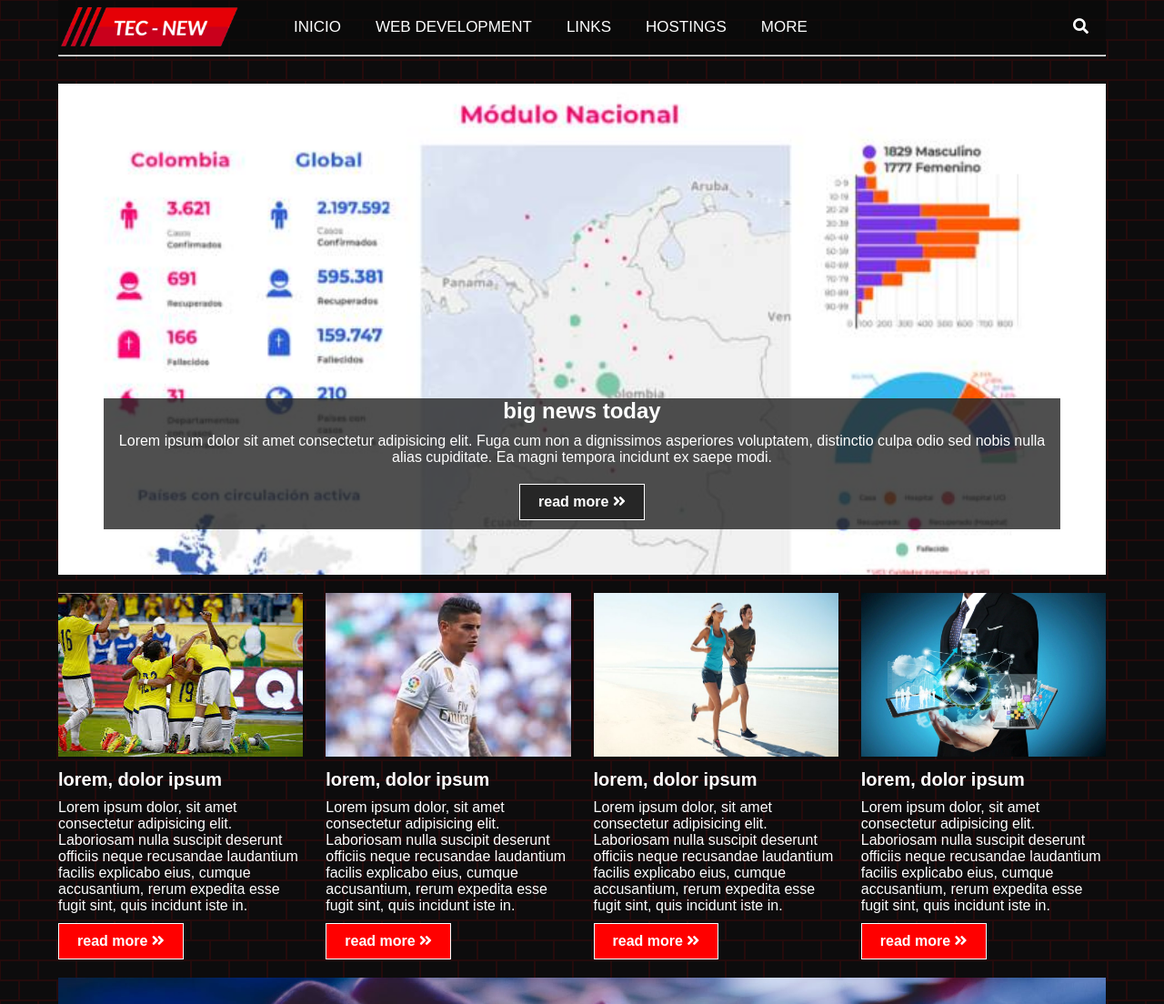
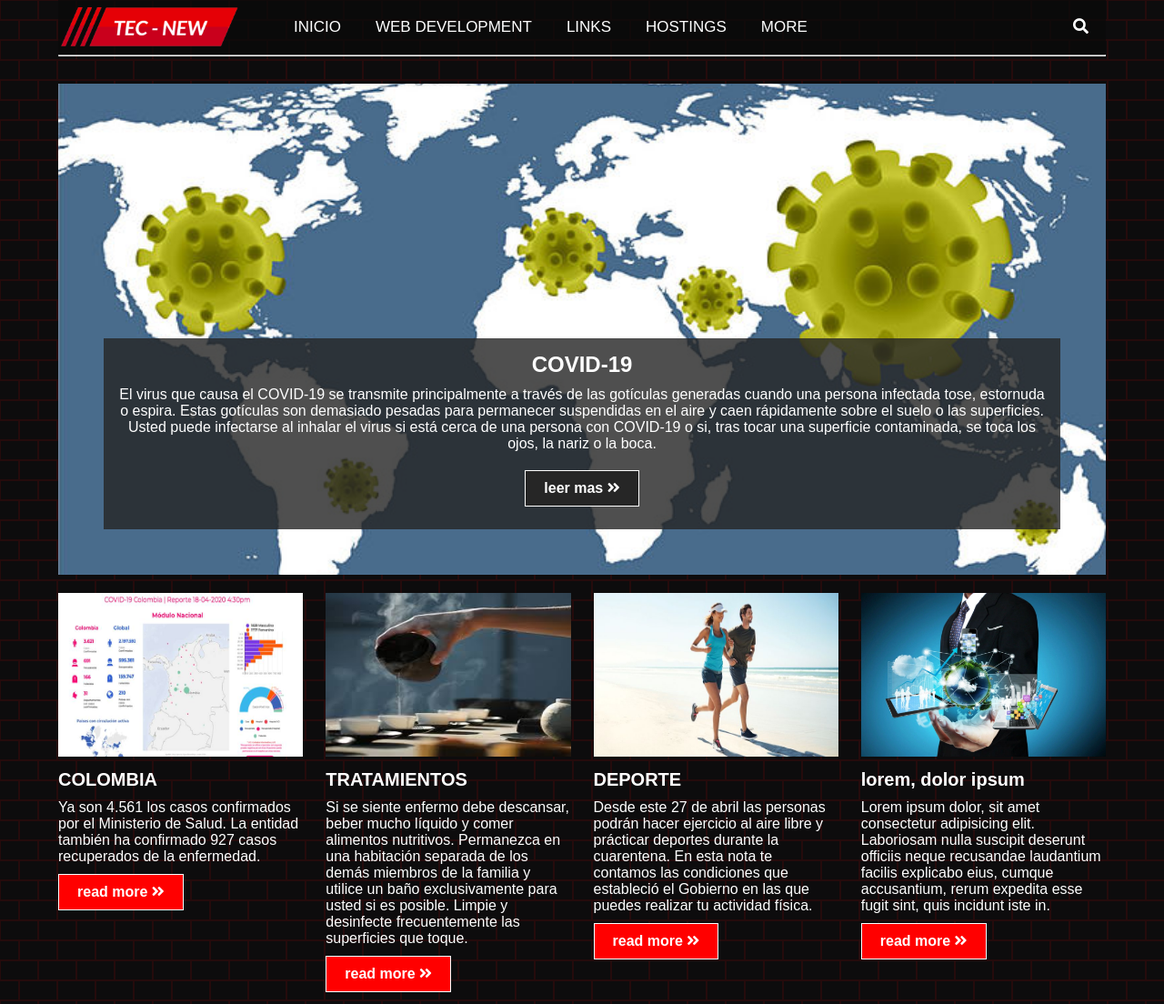
Before and after one commit to oscarruiz05/tec-new, a plain HTML site: page index.html in a window 1280 px wide. Shown: the top 1104 px of the page at 91% size. Drawn offline with nearby package versions, Linux system fonts and the light colour scheme.

Commit message:
actualizacion 1

```diff
--- a/css/styles.css
+++ b/css/styles.css
@@ -65,7 +65,7 @@ hr{
     /* color: black; */
     width: 100%;
     height: 540px;
-    background: url(../img/showcase.jpg) no-repeat center center/cover;
+    background: url(../img/covid.jpg) no-repeat center center/cover;
     padding: 50px;
     margin-bottom: 20px;
     display: flex;
@@ -76,6 +76,7 @@ hr{
 }
 .back{
     background-color: #262626ce;
+    padding: 15px;
 }
 .btn{
     cursor: pointer;
@@ -94,6 +95,9 @@ hr{
 .showcase h2,
 .showcase p{
     margin-bottom: 10px;
+}
+.showcase h2{
+    text-transform: uppercase;
 }
 /* news-cards */
 .news-card{
--- a/index.html
+++ b/index.html
@@ -49,37 +49,39 @@
         <!-- ==========showcase=========== -->
         <header class="showcase">
             <div class="back">
-                <h2>big news today</h2>
-                <p>Lorem ipsum dolor sit amet consectetur adipisicing elit. Fuga cum non a dignissimos asperiores voluptatem, distinctio culpa odio sed nobis nulla alias cupiditate. Ea magni tempora incidunt ex saepe modi.</p>
-                <a href="#" class="btn">read more <i class="fas fa-angle-double-right"></i></a>
+                <h2>COVID‑19</h2>
+                <p>El virus que causa el COVID‑19 se transmite principalmente a través de las gotículas generadas cuando una persona infectada tose, estornuda o espira. Estas gotículas son demasiado pesadas para permanecer suspendidas en el aire y caen rápidamente sobre el suelo o las superficies.
+
+                Usted puede infectarse al inhalar el virus si está cerca de una persona con COVID‑19 o si, tras tocar una superficie contaminada, se toca los ojos, la nariz o la boca.</p>
+                <a href="https://google.com/covid19-map/?hl=es-419" target="_blank" class="btn">leer mas <i class="fas fa-angle-double-right"></i></a>
             </div>
         </header>
 
         <!-- ===========news-card=========== -->
         <div class="news-card">
             <div>
-                <img src="img/1.jpg" alt="news-1">
-                <h3>lorem, dolor ipsum</h3>
-                <p>Lorem ipsum dolor, sit amet consectetur adipisicing elit. Laboriosam nulla suscipit deserunt officiis neque recusandae laudantium facilis explicabo eius, cumque accusantium, rerum expedita esse fugit sint, quis incidunt iste in.</p>
-                <a href="#" class="btn">read more <i class="fas fa-angle-double-right"></i></a>
+                <img src="img/showcase.jpg" alt="news-1">
+                <h3>COLOMBIA</h3>
+                <p>Ya son 4.561 los casos confirmados por el Ministerio de Salud. La entidad también ha confirmado 927 casos recuperados de la enfermedad.</p>
+                <a href="https://canaltrece.com.co/noticias/cuantos-casos-coronavirus-covid-19-colombia-bogota-hoy/" target="_blank" class="btn">read more <i class="fas fa-angle-double-right"></i></a>
             </div>
             <div>
-                <img src="img/2.jpg" alt="news-2">
-                <h3>lorem, dolor ipsum</h3>
-                <p>Lorem ipsum dolor, sit amet consectetur adipisicing elit. Laboriosam nulla suscipit deserunt officiis neque recusandae laudantium facilis explicabo eius, cumque accusantium, rerum expedita esse fugit sint, quis incidunt iste in.</p>
-                <a href="#" class="btn">read more <i class="fas fa-angle-double-right"></i></a>
+                <img src="img/casero.jpg" alt="news-2">
+                <h3>TRATAMIENTOS</h3>
+                <p>Si se siente enfermo debe descansar, beber mucho líquido y comer alimentos nutritivos. Permanezca en una habitación separada de los demás miembros de la familia y utilice un baño exclusivamente para usted si es posible. Limpie y desinfecte frecuentemente las superficies que toque.</p>
+                <a href="https://www.france24.com/es/20200322-los-remedios-caseros-que-sobresalen-alrededor-del-mundo-para-combatir-el-covid-19" target="_blank" class="btn">read more <i class="fas fa-angle-double-right"></i></a>
             </div>
             <div>
                 <img src="img/3.jpg" alt="news-3">
-                <h3>lorem, dolor ipsum</h3>
-                <p>Lorem ipsum dolor, sit amet consectetur adipisicing elit. Laboriosam nulla suscipit deserunt officiis neque recusandae laudantium facilis explicabo eius, cumque accusantium, rerum expedita esse fugit sint, quis incidunt iste in.</p>
-                <a href="#" class="btn">read more <i class="fas fa-angle-double-right"></i></a>
+                <h3>DEPORTE</h3>
+                <p>Desde este 27 de abril las personas podrán hacer ejercicio al aire libre y prácticar deportes durante la cuarentena. En esta nota te contamos las condiciones que estableció el Gobierno en las que puedes realizar tu actividad física.</p>
+                <a href="https://canaltrece.com.co/noticias/ejercicio-deportes-cuarentena-colombia-aire-libre-actividad-fisica/" target="_blank" class="btn">read more <i class="fas fa-angle-double-right"></i></a>
             </div>
             <div>
                 <img src="img/4.jpeg" alt="news-4">
                 <h3>lorem, dolor ipsum</h3>
                 <p>Lorem ipsum dolor, sit amet consectetur adipisicing elit. Laboriosam nulla suscipit deserunt officiis neque recusandae laudantium facilis explicabo eius, cumque accusantium, rerum expedita esse fugit sint, quis incidunt iste in.</p>
-                <a href="#" class="btn">read more <i class="fas fa-angle-double-right"></i></a>
+                <a href="#" target="_blank" class="btn">read more <i class="fas fa-angle-double-right"></i></a>
             </div>
         </div>
 
```
Also changed, not shown: img/casero.jpg (added), img/covid.jpg (added).
